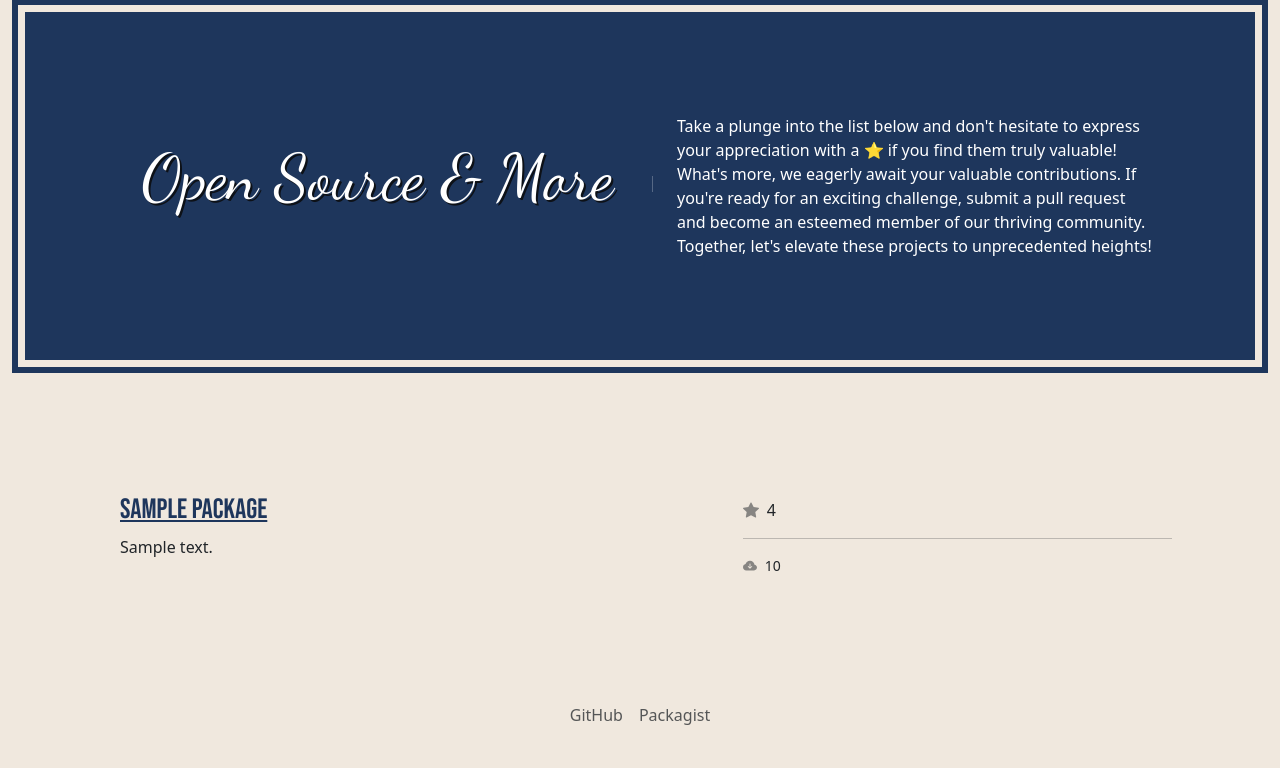
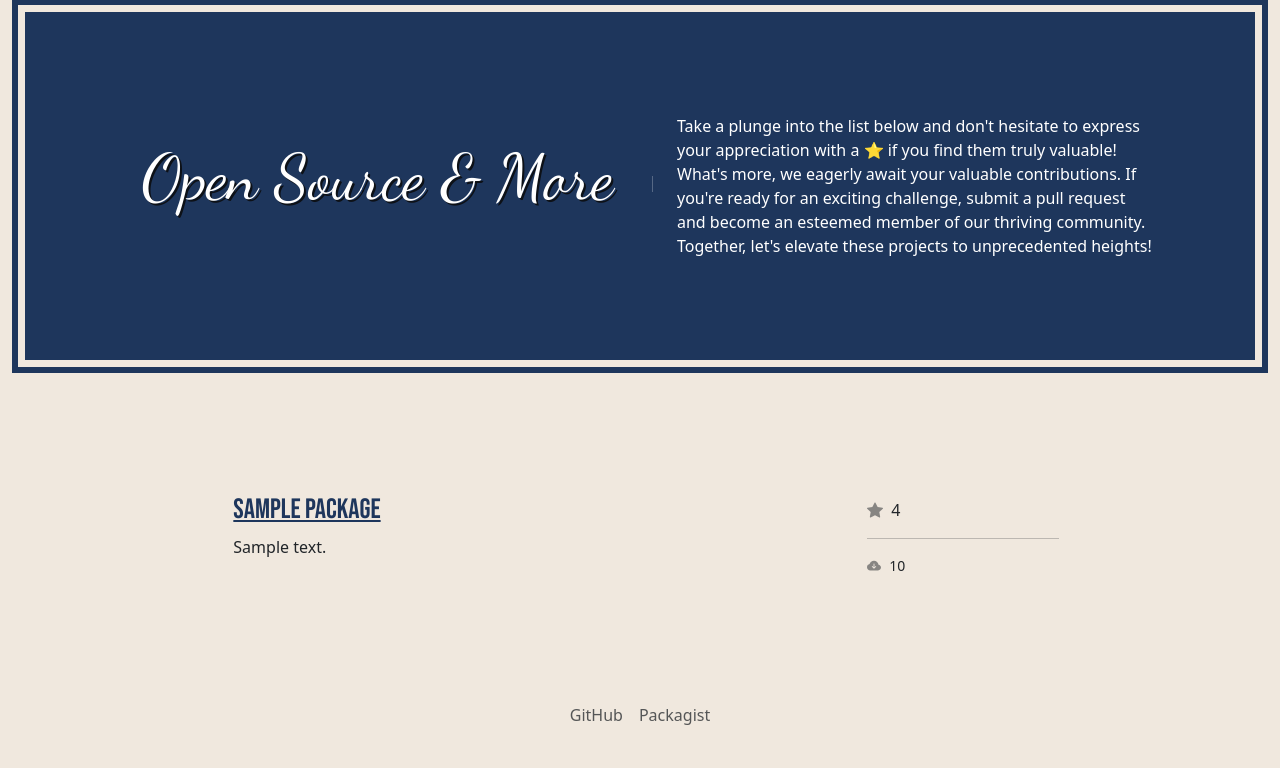
Before and after one commit to esplora/esplora.github.io, a Laravel app: template resources/views/welcome.blade.php in a window 1280 px wide. Shown: the part 859-1627 px from the top of the page. Run offline with Laravel 10, Linux system fonts and the light colour scheme; the template is opened without the code that fills it: most values are stand-ins (such as "Sample title", 1, 10 or a date in 2020).

Commit message:
Update welcome.blade.php

```diff
--- a/resources/views/welcome.blade.php
+++ b/resources/views/welcome.blade.php
@@ -79,7 +79,7 @@
 </div>
 
 <div class="container py-5">
-    <div class="px-lg-5 mx-lg-5">
+    <div class="col-md-8 mx-auto">
 
 
         @foreach($packages as $package)
@@ -94,7 +94,7 @@
                     </p>
 
                 </div>
-                <div class="col-5 d-none d-lg-block">
+                <div class="col-3 d-none d-lg-block">
                     <div class="d-flex align-items-center">
                         <svg xmlns="http://www.w3.org/2000/svg" width="1em" height="1em" fill="currentColor" class="bi bi-star-fill me-2 opacity-50" viewBox="0 0 16 16">
                             <path d="M3.612 15.443c-.386.198-.824-.149-.746-.592l.83-4.73L.173 6.765c-.329-.314-.158-.888.283-.95l4.898-.696L7.538.792c.197-.39.73-.39.927 0l2.184 4.327 4.898.696c.441.062.612.636.282.95l-3.522 3.356.83 4.73c.078.443-.36.79-.746.592L8 13.187l-4.389 2.256z"/>
```
